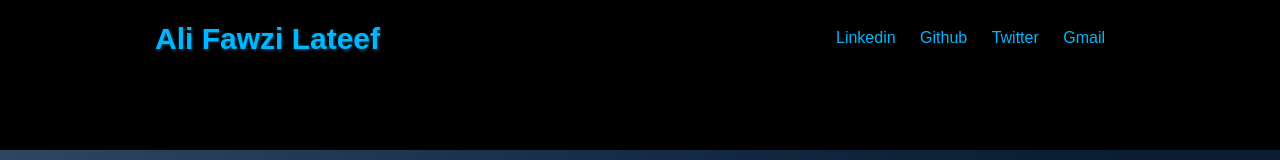
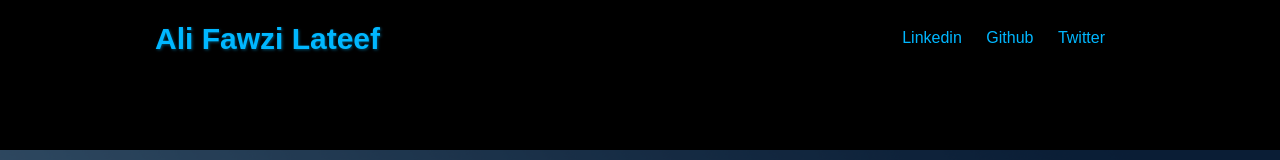
Before and after one commit to kenpachi01011/kenpachi01011.github.io, a plain HTML site: page index.html in a window 1280 px wide. Shown: the top 160 px of the page. Drawn offline with Linux system fonts and the light colour scheme; a web font is replaced by a local one.

Commit message:
Update index.html

```diff
--- a/index.html
+++ b/index.html
@@ -35,10 +35,6 @@
                     </li>
                     <li class="menu-item">
                         <a href="https://twitter.com/Ali_Fawzi_010">Twitter</a>
-                    </li>
-                    <li class="menu-item">
-                        <a href="alialdarraji095@gmail.com">Gmail</a>
-                    </li>
                 </ul>
             </nav>
         </div>
```
